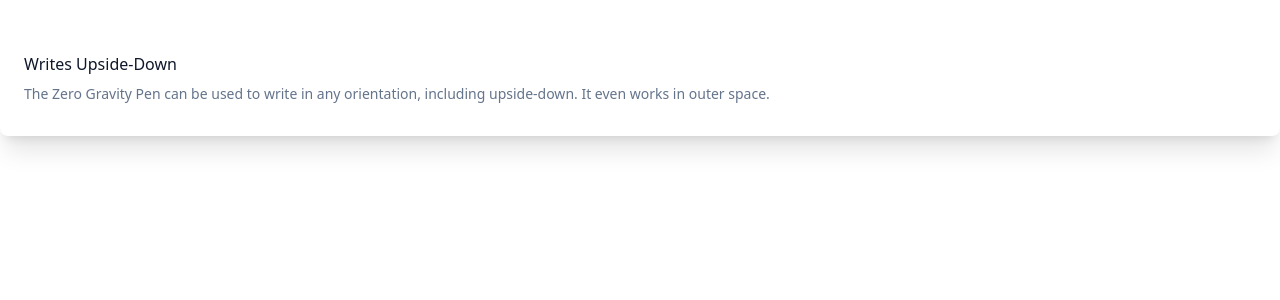
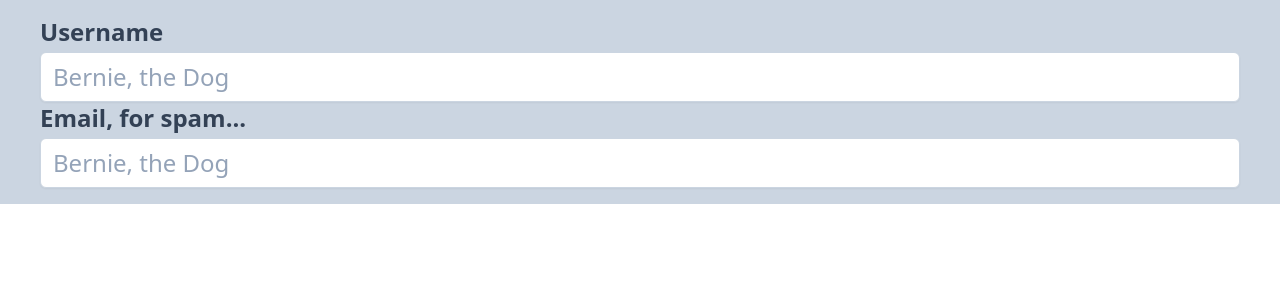
Before and after one commit to FOD17/Tailwind-React, a React (Create React App) app: page / in a window 1280 px wide. Shown: the top 300 px of the page. Built offline with nearby package versions, Linux system fonts and the light colour scheme.

Commit message:
more done

```diff
--- a/src/App.js
+++ b/src/App.js
@@ -1,11 +1,11 @@
-import DarkMode from "./components/base-tutorial/02-DarkMode/DarkMode"
+import FormState from './components/base-tutorial/04-FormState/FormState';
 
 function App() {
   return (
     <div>
-      <DarkMode />
+      <FormState />
     </div>
-  )
+  );
 }
 
-export default App
+export default App;
--- a/src/components/base-tutorial/01-HoverExamples/HoverExamples.js
+++ b/src/components/base-tutorial/01-HoverExamples/HoverExamples.js
@@ -1,4 +1,4 @@
-import React from "react"
+import React from 'react';
 
 // Can't chain multiple hover/focus examples. One at a time
 export default function HoverExamples() {
@@ -16,5 +16,5 @@ export default function HoverExamples() {
         />
       </div>
     </div>
-  )
+  );
 }
--- a/src/components/base-tutorial/02-DarkMode/DarkMode.js
+++ b/src/components/base-tutorial/02-DarkMode/DarkMode.js
@@ -1,15 +1,14 @@
-import React from "react"
+import React from 'react';
 
 export default function DarkMode() {
   return (
     <div class="bg-white dark:bg-slate-800 rounded-lg px-6 py-8 shadow-xl">
       <h3 class="text-slate-900 dark:text-white mt-5 font-medium ">
-        Writes Upside-Down
+        Some text right here because we can
       </h3>
       <p class="text-slate-500 dark:text-slate-400 mt-2 text-sm">
-        The Zero Gravity Pen can be used to write in any orientation, including
-        upside-down. It even works in outer space.
+        Watch as I turn on Dark Mode...somehow
       </p>
     </div>
-  )
+  );
 }
--- /dev/null
+++ b/src/components/base-tutorial/03-BeforeAfter/BeforeAfter.js
@@ -0,0 +1,33 @@
+import React from 'react';
+
+export default function BeforeAfter() {
+  return (
+    <>
+      <div>
+        <blockquote class=" mt-10 text-2xl font-semibold italic text-center text-slate-900">
+          You totally should
+          <span class="before:block before:absolute before:-inset-1 before:-skew-y-3 before:bg-red-500  relative inline-block">
+            <span class="relative text-white text-3xl inline-block mx-3">
+              Subscribe to my channel
+            </span>
+          </span>
+          or I will cry and soil myself.
+        </blockquote>
+      </div>
+      <div>
+        <p className="p-10 mt-10 text-2xl font-semibold after:content-['because it sucks@']">
+          THis won't work
+        </p>
+        <p
+          before=" becaue I am smart."
+          className="p-10 mt-10 text-2xl font-semibold after:content-[attr(before)]"
+        >
+          THis will work
+        </p>
+        <p className="p-10 mt-10 text-2xl font-semibold after:content-['_because_I_am_smart']">
+          This will also work
+        </p>
+      </div>
+    </>
+  );
+}
--- /dev/null
+++ b/src/components/base-tutorial/04-FormState/FormState.js
@@ -0,0 +1,31 @@
+import React from 'react';
+
+export default function FormState() {
+  return (
+    <div className="md:container px-10 py-4 bg-slate-300 mx-auto">
+      <form>
+        <label class="block">
+          <span class="block font-bold text-slate-700 text-2xl">Username</span>
+          <input
+            type="text"
+            placeholder="Bernie, the Dog"
+            class="mt-1 block w-full px-3 py-2 text-2xl bg-white border border-slate-300 rounded-md shadow-sm placeholder-slate-400
+        focus:outline-none focus:border-sky-500 focus:ring-1 focus:ring-sky-500"
+          />
+        </label>
+
+        <label class="block">
+          <span class="block font-bold text-slate-700 text-2xl">
+            Email, for spam...
+          </span>
+          <input
+            type="Email"
+            placeholder="Bernie, the Dog"
+            class="mt-1 block w-full px-3 py-2 text-2xl bg-white border border-slate-300 rounded-md shadow-sm placeholder-slate-400
+        focus:outline-none focus:border-sky-500 focus:ring-1 focus:ring-sky-500 invalid:border-red-600 invalid:border-4"
+          />
+        </label>
+      </form>
+    </div>
+  );
+}
```
Also changed, not shown: 1 other file (tests, documents, lock files or other folders).
